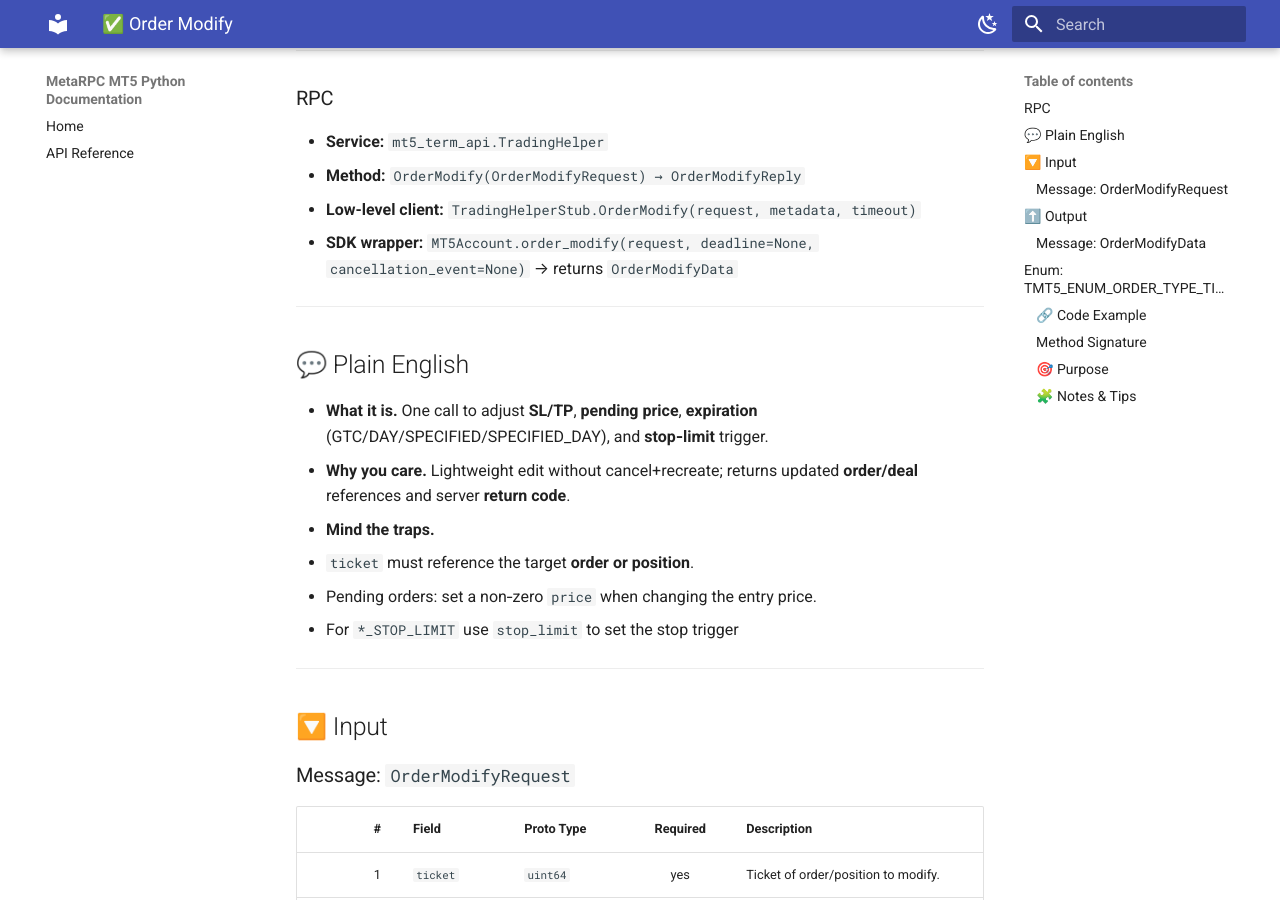
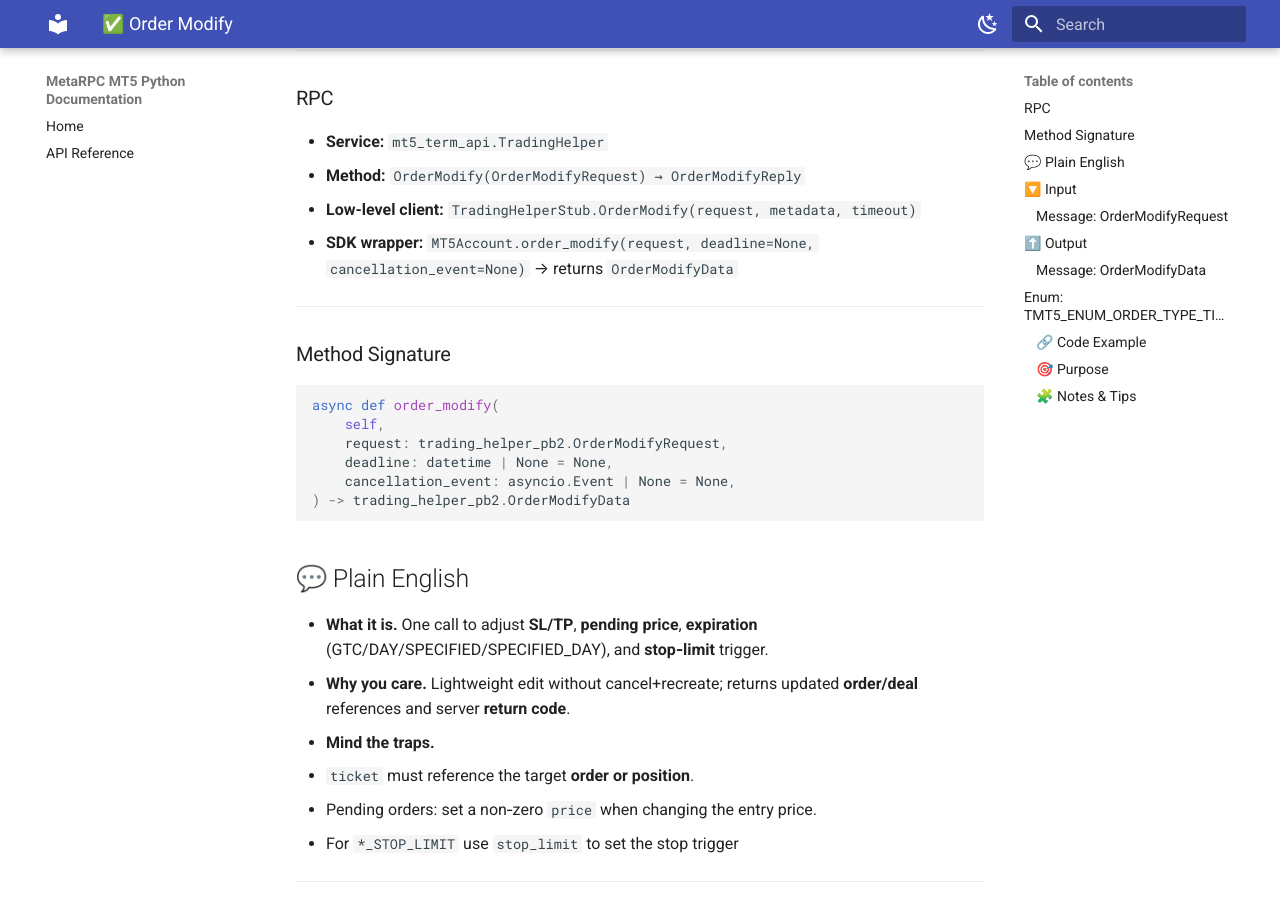
Before and after one commit to MetaRPC/PyMT5, an MkDocs documentation site: the page built from docs/MT5Account/Trading_Operations/order_modify.md, in a window 1280 px wide and 900 px high, scrolled down 407 px. Built offline with MkDocs 1.6.1 and Material for MkDocs 9.7.7, drawn with Linux system fonts in a browser that asks for light colours; some of the changed text lies outside the part shown.

Commit message:
Update order_modify.md

````diff
--- a/docs/MT5Account/Trading_Operations/order_modify.md
+++ b/docs/MT5Account/Trading_Operations/order_modify.md
@@ -18,6 +18,17 @@
 * **SDK wrapper:** `MT5Account.order_modify(request, deadline=None, cancellation_event=None)` → returns `OrderModifyData`
 
 ---
+
+### Method Signature
+
+```python
+async def order_modify(
+    self,
+    request: trading_helper_pb2.OrderModifyRequest,
+    deadline: datetime | None = None,
+    cancellation_event: asyncio.Event | None = None,
+) -> trading_helper_pb2.OrderModifyData
+```
 
 ## 💬 Plain English
 
@@ -136,19 +147,6 @@ print(res.returned_code)
 
 ---
 
-### Method Signature
-
-```python
-async def order_modify(
-    self,
-    request: trading_helper_pb2.OrderModifyRequest,
-    deadline: datetime | None = None,
-    cancellation_event: asyncio.Event | None = None,
-) -> trading_helper_pb2.OrderModifyData
-```
-
-
-
 ### 🎯 Purpose
 
 * Adjust protective levels and pending parameters **in place**.
````
